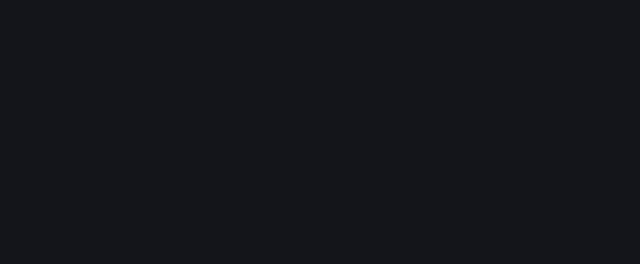
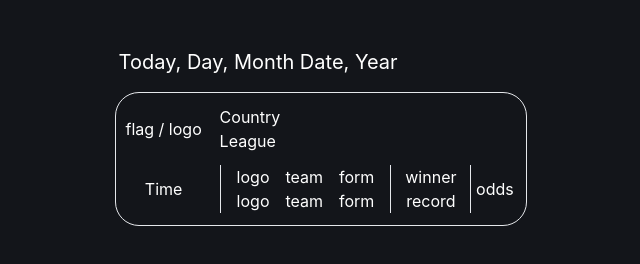
Before and after one commit to joelljones/winners-table, an Astro site: page / in a window 1280 px wide. Shown: the whole page, without its empty margins (319-959 px from the left). Built offline with nearby package versions, Linux system fonts and the light colour scheme; Astro itself is replaced by a stand-in of ours; a web font is replaced by a local one.

Commit message:
feat: create initial ui structure

```diff
--- /dev/null
+++ b/src/components/Table.astro
@@ -0,0 +1,54 @@
+---
+
+---
+
+<!-- TODAY -->
+<section class="flex flex-col">
+  <!-- DAY / DATE -->
+  <h2 class="pb-4 pl-1 text-xl">Today, Day, Month Date, Year</h2>
+  <!-- CARD -->
+  <div class="flex flex-col divide-y rounded-3xl border p-2">
+    <!-- LEAGUE TABLE -->
+    <div>
+      <!-- LEAGUE ROW -->
+      <div class="flex items-center pb-2 pt-1">
+        <!-- FLAG / LOGO COLUMN -->
+        <div class="w-20 text-center">flag / logo</div>
+        <!-- COUNTRY & LEAGUE COLUMN -->
+        <div class="flex flex-col pl-4">
+          <div>Country</div>
+          <div>League</div>
+        </div>
+      </div>
+      <!-- MATCH ROW -->
+      <div class="flex items-center divide-x py-1">
+        <!-- TIME COLUMN -->
+        <div class="mr-4 w-20 text-center">Time</div>
+        <!-- HOME & AWAY COLUMN -->
+        <div class="flex flex-col pl-2 pr-2">
+          <!-- HOME -->
+          <div class="flex gap-4 px-2">
+            <div>logo</div>
+            <div>team</div>
+            <div>form</div>
+          </div>
+          <!-- AWAY -->
+          <div class="flex gap-4 px-2">
+            <div>logo</div>
+            <div>team</div>
+            <div>form</div>
+          </div>
+        </div>
+        <!-- WINNER & RECORD COLUMN -->
+        <div class="flex w-20 flex-col px-2 text-center">
+          <div>winner</div>
+          <div>record</div>
+        </div>
+        <!-- ODDS COLUMN -->
+        <div class="block w-12 py-3 text-center">
+          <div>odds</div>
+        </div>
+      </div>
+    </div>
+  </div>
+</section>
--- a/src/pages/index.astro
+++ b/src/pages/index.astro
@@ -1,7 +1,10 @@
 ---
+import Table from "../components/Table.astro";
 import Layout from "../layouts/Layout.astro";
 ---
 
 <Layout title="Sports">
-  <main class="grid justify-center p-12"></main>
+  <main class="grid justify-center p-12">
+    <Table />
+  </main>
 </Layout>
```
